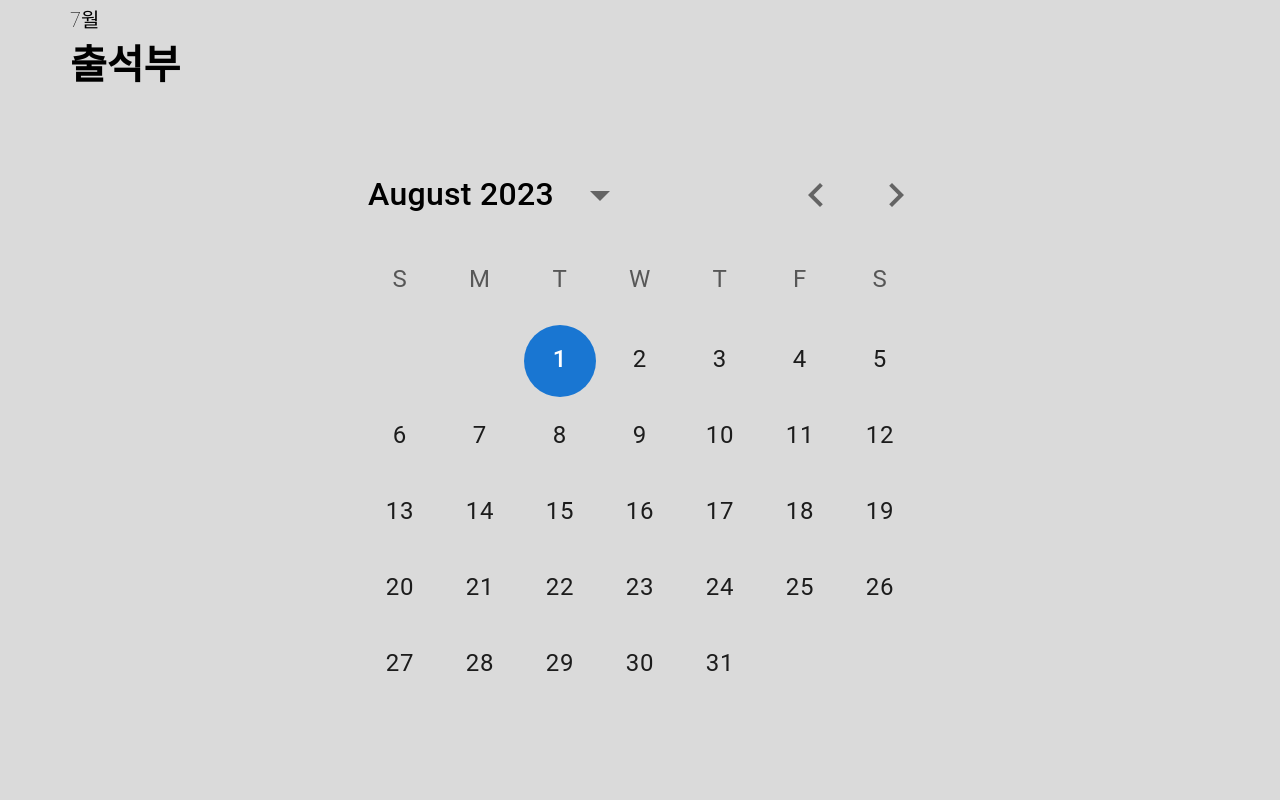
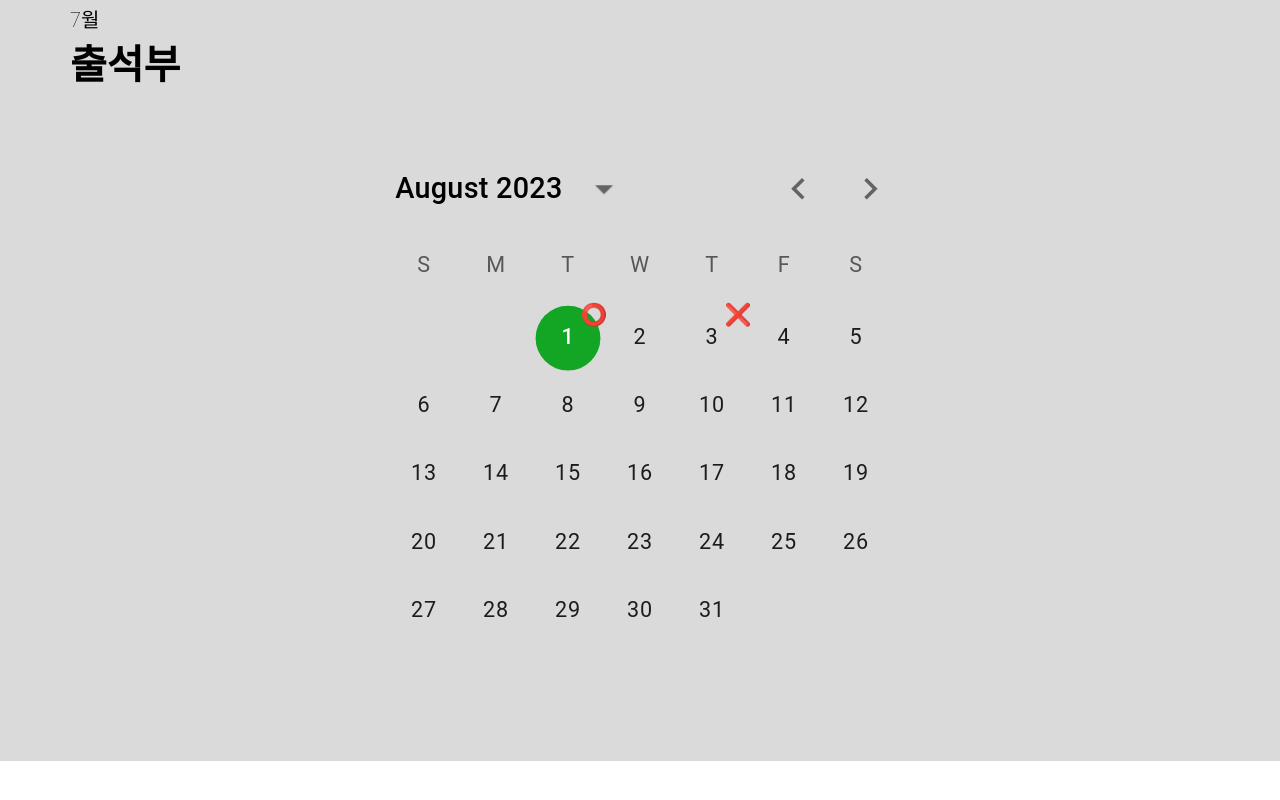
Before and after one commit to edu-venture/edu-front, a React (Create React App) app: page /attend in a window 1280 px wide. Shown: the part 590-1390 px from the top of the page. After the commit the page ends 1351 px from the top, so only its background shows below. Built offline with nearby package versions, Linux system fonts and the light colour scheme.

Commit message:
feat: 출결 화면 수정

```diff
--- a/src/components/Attend/AttendCalendar.js
+++ b/src/components/Attend/AttendCalendar.js
@@ -1,18 +1,30 @@
 import React from "react";
 import dayjs from "dayjs";
+import Badge from "@mui/material/Badge";
 import { AdapterDayjs } from "@mui/x-date-pickers/AdapterDayjs";
-import { LocalizationProvider } from "@mui/x-date-pickers/LocalizationProvider";
+import { LocalizationProvider, PickersDay } from "@mui/x-date-pickers";
 import { DateCalendar } from "@mui/x-date-pickers/DateCalendar";
 import { DayCalendarSkeleton } from "@mui/x-date-pickers/DayCalendarSkeleton";
+import { createTheme, ThemeProvider } from "@mui/material/styles";
+import attendData from "../../utils/attendData.json";
 
-const initialValue = dayjs("2023-08-01");
+const theme = createTheme({
+  palette: {
+    primary: {
+      main: "#13A625",
+    },
+  },
+});
 
-export default function DateCalendarServerRequest() {
+const today = dayjs();
+
+const DateCalendarServerRequest = () => {
   const requestAbortController = React.useRef(null);
   const [isLoading, setIsLoading] = React.useState(false);
 
   React.useEffect(() => {
-    return () => requestAbortController.current?.abort();
+    const currentAbortController = requestAbortController.current;
+    return () => currentAbortController?.abort();
   }, []);
 
   const handleMonthChange = (date) => {
@@ -27,18 +39,50 @@ export default function DateCalendarServerRequest() {
     }, 1000);
   };
 
+  const ServerDay = (props) => {
+    const { day, outsideCurrentMonth, ...other } = props;
+    const attendanceStatus =
+      attendData.students[0].attendance[day.format("YYYY-MM-DD")];
+
     return (
+      <Badge
+        overlap="circular"
+        badgeContent={
+          attendanceStatus === true
+            ? "⭕️"
+            : attendanceStatus === false
+            ? "❌"
+            : undefined
+        }
+      >
+        <PickersDay
+          {...other}
+          outsideCurrentMonth={outsideCurrentMonth}
+          day={day}
+        />
+      </Badge>
+    );
+  };
+
+  return (
+    <ThemeProvider theme={theme}>
       <LocalizationProvider dateAdapter={AdapterDayjs}>
         <DateCalendar
-        defaultValue={initialValue}
+          defaultValue={today}
           loading={isLoading}
           onMonthChange={handleMonthChange}
           renderLoading={() => <DayCalendarSkeleton />}
+          slots={{
+            day: ServerDay,
+          }}
           sx={{
-          transform: "scale(2)",
+            transform: "scale(1.8)",
             transformOrigin: "top",
           }}
         />
       </LocalizationProvider>
+    </ThemeProvider>
   );
-}
+};
+
+export default DateCalendarServerRequest;
--- a/src/pages/Attend.js
+++ b/src/pages/Attend.js
@@ -45,7 +45,7 @@ const Attend = () => {
           <AttendCard header="퇴실 시간" body="21:00" />
         </div>
       </div>
-      <div style={{ height: "900px", background: "#DADADA" }}>
+      <div style={{ height: "800px", background: "#DADADA" }}>
         <div style={styles.titleContainer}>
           <Title subtitle="7월" title="출석부" />
         </div>
--- /dev/null
+++ b/src/utils/attendData.json
@@ -0,0 +1,19 @@
+{
+  "students": [
+    {
+      "name": "김한슬",
+      "attendance": {
+        "2023-07-04": true,
+        "2023-07-06": true,
+        "2023-07-11": true,
+        "2023-07-13": true,
+        "2023-07-18": false,
+        "2023-07-20": false,
+        "2023-07-25": true,
+        "2023-07-27": true,
+        "2023-08-01": true,
+        "2023-08-03": false
+      }
+    }
+  ]
+}
```
Lines whose indentation alone changed are shown as unchanged.
